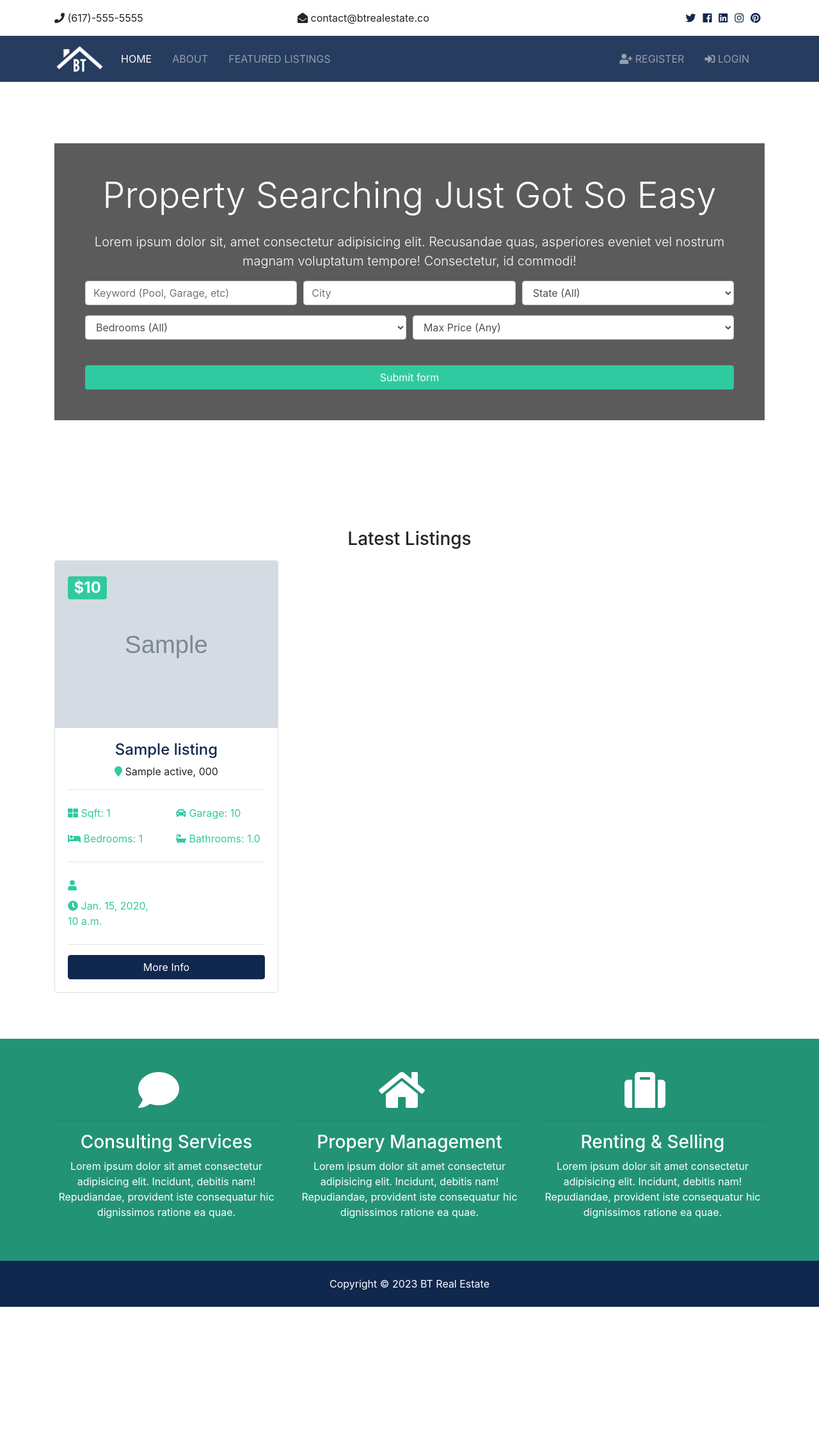
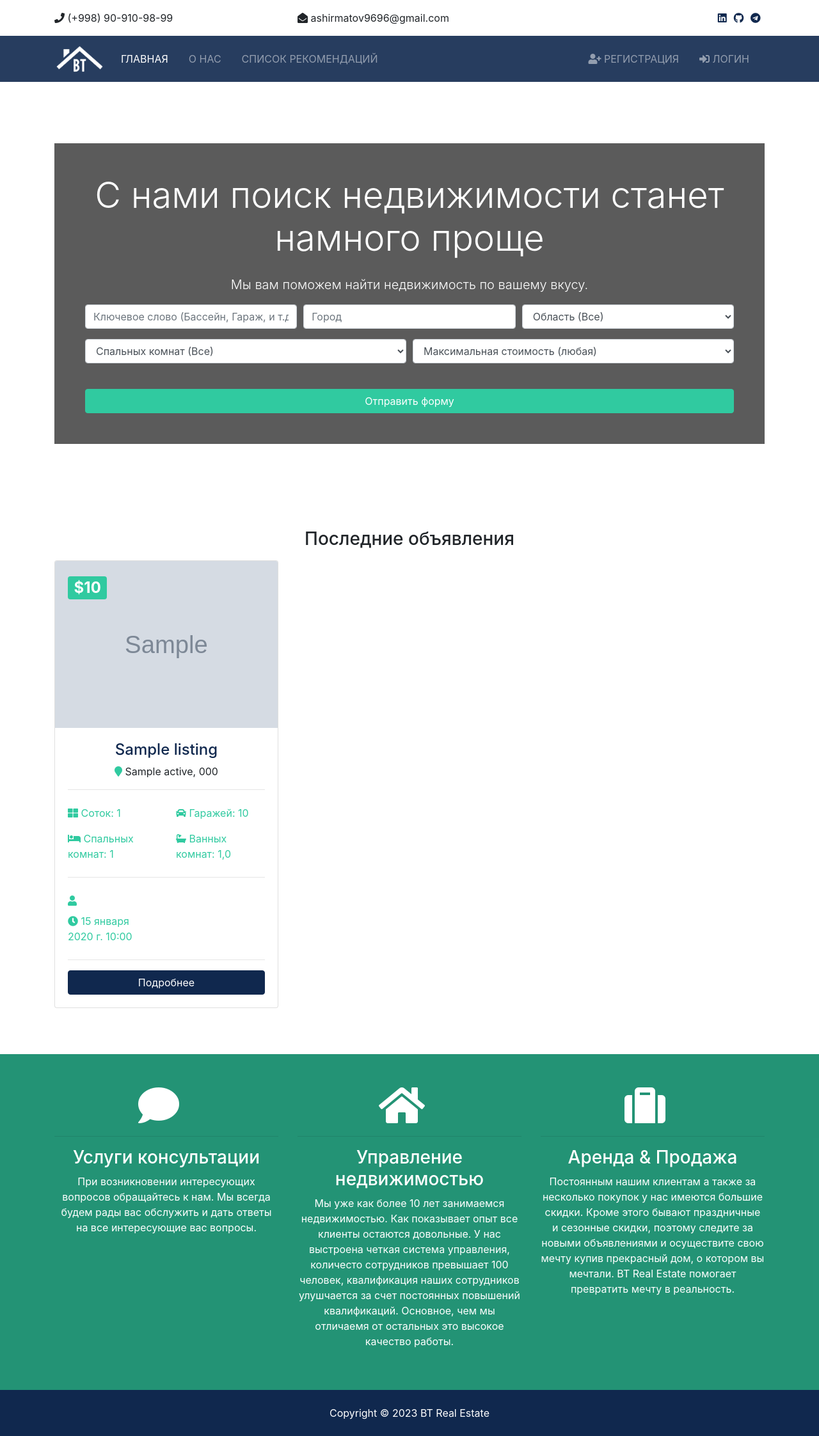
Before and after one commit to NursultanAshirmatov/btre_project, a Django app: page / in a window 1280 px wide. Shown: the whole page at 64% size. Before the commit the page ends 2043 px from the top, so only its background shows below. Run offline with Django 4.2, Linux system fonts and the light colour scheme; tables that the repository leaves empty hold one stand-in row (values such as "Sample post"); grey boxes marked "Sample" are stand-in pictures; some libraries are stand-ins or nearby versions.

Commit message:
Normalized version

```diff
--- a/btre/settings.py
+++ b/btre/settings.py
@@ -113,7 +113,7 @@ AUTH_PASSWORD_VALIDATORS = [
 # Internationalization
 # https://docs.djangoproject.com/en/4.1/topics/i18n/
 
-LANGUAGE_CODE = 'en-us'
+LANGUAGE_CODE = 'ru-RU'
 
 TIME_ZONE = 'UTC'
 
--- a/templates/admin/base_site.html
+++ b/templates/admin/base_site.html
@@ -4,7 +4,7 @@
 {% block branding %}
 	<h1 id="head">
 		<img src="{% static 'img/logo.png' %}" alt="BT Real Estate" height=50
-		width="80" class="brand_img">Admin Area
+		width="80" class="brand_img">Админ панель
 	</h1>
 {% endblock %}
 {% block extrastyle %}
--- a/templates/pages/index.html
+++ b/templates/pages/index.html
@@ -2,7 +2,7 @@
 
 {% load humanize %}
 
-{% block title %} | Home {% endblock %}
+{% block title %} | Главная {% endblock %}
 
 {% block content %}
 <!-- Showcase -->
@@ -11,28 +11,27 @@
       <div class="home-search p-5">
         <div class="overlay p-5">
           <h1 class="display-4 mb-4">
-            Property Searching Just Got So Easy
+            С нами поиск недвижимости станет намного проще
           </h1>
-          <p class="lead">Lorem ipsum dolor sit, amet consectetur adipisicing elit. Recusandae quas, asperiores eveniet vel nostrum magnam
-            voluptatum tempore! Consectetur, id commodi!</p>
+          <p class="lead">Мы вам поможем найти недвижимость по вашему вкусу.</p>
           <div class="search">
             <form action="{% url 'search' %}">
               <!-- Form Row 1 -->
               <div class="form-row">
                 <div class="col-md-4 mb-3">
-                  <label class="sr-only">Keywords</label>
-                  <input type="text" name="keywords" class="form-control" placeholder="Keyword (Pool, Garage, etc)">
+                  <label class="sr-only">Ключевое слово</label>
+                  <input type="text" name="keywords" class="form-control" placeholder="Ключевое слово (Бассейн, Гараж, и т.д.)">
                 </div>
 
                 <div class="col-md-4 mb-3">
-                  <label class="sr-only">City</label>
-                  <input type="text" name="city" class="form-control" placeholder="City">
+                  <label class="sr-only">Город</label>
+                  <input type="text" name="city" class="form-control" placeholder="Город">
                 </div>
 
                 <div class="col-md-4 mb-3">
-                  <label class="sr-only">State</label>
+                  <label class="sr-only">Область</label>
                   <select name="state" class="form-control">
-                    <option selected="true" disabled="disabled">State (All)</option>
+                    <option selected="true" disabled="disabled">Область (Все)</option>
                     {% for key, value in state_choices.items %}
                       <option value="{{ key }}">{{ value }}</option>
                     {% endfor %}
@@ -42,9 +41,9 @@
               <!-- Form Row 2 -->
               <div class="form-row">
                 <div class="col-md-6 mb-3">
-                  <label class="sr-only">Bedrooms</label>
+                  <label class="sr-only">Спальных комнат</label>
                   <select name="bedrooms" class="form-control">
-                    <option selected="true" disabled="disabled">Bedrooms (All)</option>
+                    <option selected="true" disabled="disabled">Спальных комнат (Все)</option>
                     {% for key, value in bedroom_choices.items %}
                       <option value="{{ key }}">{{ value }}</option>
                     {% endfor %}
@@ -52,14 +51,14 @@
                 </div>
                 <div class="col-md-6 mb-3">
                   <select name="price" class="form-control" id="type">
-                    <option selected="true" disabled="disabled">Max Price (Any)</option>
+                    <option selected="true" disabled="disabled">Максимальная стоимость (любая)</option>
                     {% for key, value in price_choices.items %}
                       <option value="{{ key }}">{{ value }}</option>
                     {% endfor %}
                   </select>
                 </div>
               </div>
-              <button class="btn btn-secondary btn-block mt-4" type="submit">Submit form</button>
+              <button class="btn btn-secondary btn-block mt-4" type="submit">Отправить форму</button>
             </form>
           </div>
         </div>
@@ -71,7 +70,7 @@
   <!-- Listings -->
   <section id="listings" class="py-5">
     <div class="container">
-      <h3 class="text-center mb-3">Latest Listings</h3>
+      <h3 class="text-center mb-3">Последние объявления</h3>
       <div class="row">
         {% if listings %}
           {% for listing in listings %}
@@ -92,15 +91,15 @@
                   <hr>
                   <div class="row py-2 text-secondary">
                     <div class="col-6">
-                      <i class="fas fa-th-large"></i> Sqft: {{ listing.sqft }}</div>
+                      <i class="fas fa-th-large"></i> Соток: {{ listing.sqft }}</div>
                     <div class="col-6">
-                      <i class="fas fa-car"></i> Garage: {{ listing.garage }}</div>
+                      <i class="fas fa-car"></i> Гаражей: {{ listing.garage }}</div>
                   </div>
                   <div class="row py-2 text-secondary">
                     <div class="col-6">
-                      <i class="fas fa-bed"></i> Bedrooms: {{ listing.bedrooms }}</div>
+                      <i class="fas fa-bed"></i> Спальных комнат: {{ listing.bedrooms }}</div>
                     <div class="col-6">
-                      <i class="fas fa-bath"></i> Bathrooms: {{ listing.bathrooms }}</div>
+                      <i class="fas fa-bath"></i> Ванных комнат: {{ listing.bathrooms }}</div>
                   </div>
                   <hr>
                   <div class="row py-2 text-secondary">
@@ -112,14 +111,14 @@
                       <i class="fas fa-clock"></i> {{ listing.list_date }}</div>
                   </div>
                   <hr>
-                  <a href="{% url 'listing' listing.id %}" class="btn btn-primary btn-block">More Info</a>
+                  <a href="{% url 'listing' listing.id %}" class="btn btn-primary btn-block">Подробнее</a>
                 </div>
               </div>
             </div>
           {% endfor %}
         {% else %}
           <div class="col-md-12">
-            <p>No Listings Available</p>
+            <p>Отсутствуют объявления</p>
           </div>
         {% endif %}
       </div>
@@ -132,23 +131,20 @@
         <div class="col-md-4">
           <i class="fas fa-comment fa-4x mr-4"></i>
           <hr>
-          <h3>Consulting Services</h3>
-          <p>Lorem ipsum dolor sit amet consectetur adipisicing elit. Incidunt, debitis nam! Repudiandae, provident iste consequatur
-            hic dignissimos ratione ea quae.</p>
+          <h3>Услуги консультации</h3>
+          <p>При возникновении интересующих вопросов обращайтесь к нам. Мы всегда будем рады вас обслужить и дать ответы на все интересующие вас вопросы. </p>
         </div>
         <div class="col-md-4">
           <i class="fas fa-home fa-4x mr-4"></i>
           <hr>
-          <h3>Propery Management</h3>
-          <p>Lorem ipsum dolor sit amet consectetur adipisicing elit. Incidunt, debitis nam! Repudiandae, provident iste consequatur
-            hic dignissimos ratione ea quae.</p>
+          <h3>Управление недвижимостью</h3>
+          <p>Мы уже как более 10 лет занимаемся недвижимостью. Как показывает опыт все клиенты остаются довольные. У нас выстроена четкая система управления, количесто сотрудников превышает 100 человек, квалификация наших сотрудников улушчается за счет постоянных повышений квалификаций. Основное, чем мы отличаемя от остальных это высокое качество работы.</p>
         </div>
         <div class="col-md-4">
           <i class="fas fa-suitcase fa-4x mr-4"></i>
           <hr>
-          <h3>Renting & Selling</h3>
-          <p>Lorem ipsum dolor sit amet consectetur adipisicing elit. Incidunt, debitis nam! Repudiandae, provident iste consequatur
-            hic dignissimos ratione ea quae.</p>
+          <h3>Аренда & Продажа</h3>
+          <p>Постоянным нашим клиентам а также за несколько покупок у нас имеются большие скидки. Кроме этого бывают праздничные и сезонные скидки, поэтому следите за новыми объявлениями и осуществите свою мечту купив прекрасный дом, о котором вы мечтали. BT Real Estate помогает превратить мечту в реальность.</p>
         </div>
       </div>
     </div>
--- a/templates/partials/_alerts.html
+++ b/templates/partials/_alerts.html
@@ -7,7 +7,7 @@
 				</button>
 				<strong>
 					{% if message.level == DEFAULT_MESSAGE_LEVELS.ERROR %}
-						Error:
+						Ошибка:
 					{% else %}
 						{{ message.tags|title }}
 					{% endif %}
--- a/templates/partials/_navbar.html
+++ b/templates/partials/_navbar.html
@@ -16,7 +16,7 @@
             class="nav-item mr-3"
           {% endif %}
         >
-          <a class="nav-link" href="{% url 'index' %}">Home</a>
+          <a class="nav-link" href="{% url 'index' %}">Главная</a>
         </li>
         <li
           {% if 'about' in request.path %}
@@ -25,7 +25,7 @@
             class="nav-item mr-3"
           {% endif %}
         >
-          <a class="nav-link" href="{% url 'about' %}">About</a>
+          <a class="nav-link" href="{% url 'about' %}">О нас</a>
         </li>
         <li
           {% if 'listings' in request.path %}
@@ -34,7 +34,7 @@
             class="nav-item mr-3"
           {% endif %}
         >
-          <a class="nav-link" href="{% url 'listings' %}">Featured Listings</a>
+          <a class="nav-link" href="{% url 'listings' %}">Cписок рекомендаций</a>
         </li>
       </ul>
 
@@ -48,11 +48,11 @@
             {% endif %}
           >
             <a class="nav-link" href="{% url 'dashboard' %}">
-             Welcome {{ user.username }} (Dashboard)</a>
+             Добро пожаловать {{ user.username }}</a>
           </li>
           <li class="nav-item mr-3">
             <a href="javascript:{document.getElementById('logout').submit()}" class="nav-link">
-              <i class="fas fa-sign-out-alt"></i> Logout
+              <i class="fas fa-sign-out-alt"></i> Выход
             </a>
             <form action="{% url 'logout' %}" method="POST" id="logout">
               {% csrf_token %}
@@ -68,7 +68,7 @@
             {% endif %}
           >
             <a class="nav-link" href="{% url 'register' %}">
-              <i class="fas fa-user-plus"></i> Register</a>
+              <i class="fas fa-user-plus"></i> Регистрация</a>
           </li>
           <li
             {% if 'login' in request.path %}
@@ -80,7 +80,7 @@
             <a class="nav-link" href="{% url 'login' %}">
               <i class="fas fa-sign-in-alt"></i>
 
-              Login</a>
+              Логин</a>
           </li>
         {% endif %}
       </ul>
--- a/templates/partials/_topbar.html
+++ b/templates/partials/_topbar.html
@@ -2,27 +2,20 @@
 	<div class="container">
 	  <div class="row">
 	    <div class="col-md-4">
-	      <i class="fas fa-phone"></i> (617)-555-5555
+	      <i class="fas fa-phone"></i> (+998) 90-910-98-99
 	    </div>
 	    <div class="col-md-4">
-	      <i class="fas fa-envelope-open"></i> contact@btrealestate.co
+	      <i class="fas fa-envelope-open"></i> ashirmatov9696@gmail.com
 	    </div>
 	    <div class="col-md-4">
 	      <div class="social text-right">
-	        <a href="#">
-	          <i class="fab fa-twitter"></i>
 	        </a>
-	        <a href="#">
-	          <i class="fab fa-facebook"></i>
-	        </a>
-	        <a href="#">
+	        <a href="https://www.linkedin.com/in/%D0%BD%D1%83%D1%80%D1%81%D1%83%D0%BB%D1%82%D0%B0%D0%BD-%D0%B0%D1%88%D0%B8%D1%80%D0%BC%D0%B0%D1%82%D0%BE%D0%B2-7aa1a1224/">
 	          <i class="fab fa-linkedin"></i>
-	        </a>
-	        <a href="#">
-	          <i class="fab fa-instagram"></i>
-	        </a>
-	        <a href="#">
-	          <i class="fab fa-pinterest"></i>
+	        <a href="https://github.com/NursultanAshirmatov/btre_project">
+	          <i class="fab fa-github"></i>
+	        <a href="https://t.me/Bone_elemental">
+	          <i class="fab fa-telegram"></i>
 	        </a>
 	      </div>
 	    </div>
```
Also changed, not shown: listings/choices.py (+27 -56 lines), templates/accounts/dashboard.html (+10 -10 lines), templates/accounts/login.html (+5 -5 lines), templates/accounts/register.html (+9 -9 lines), templates/listings/listing.html (+20 -20 lines), templates/listings/listings.html (+11 -11 lines), templates/listings/search.html (+20 -20 lines), templates/pages/about.html (+15 -17 lines).
